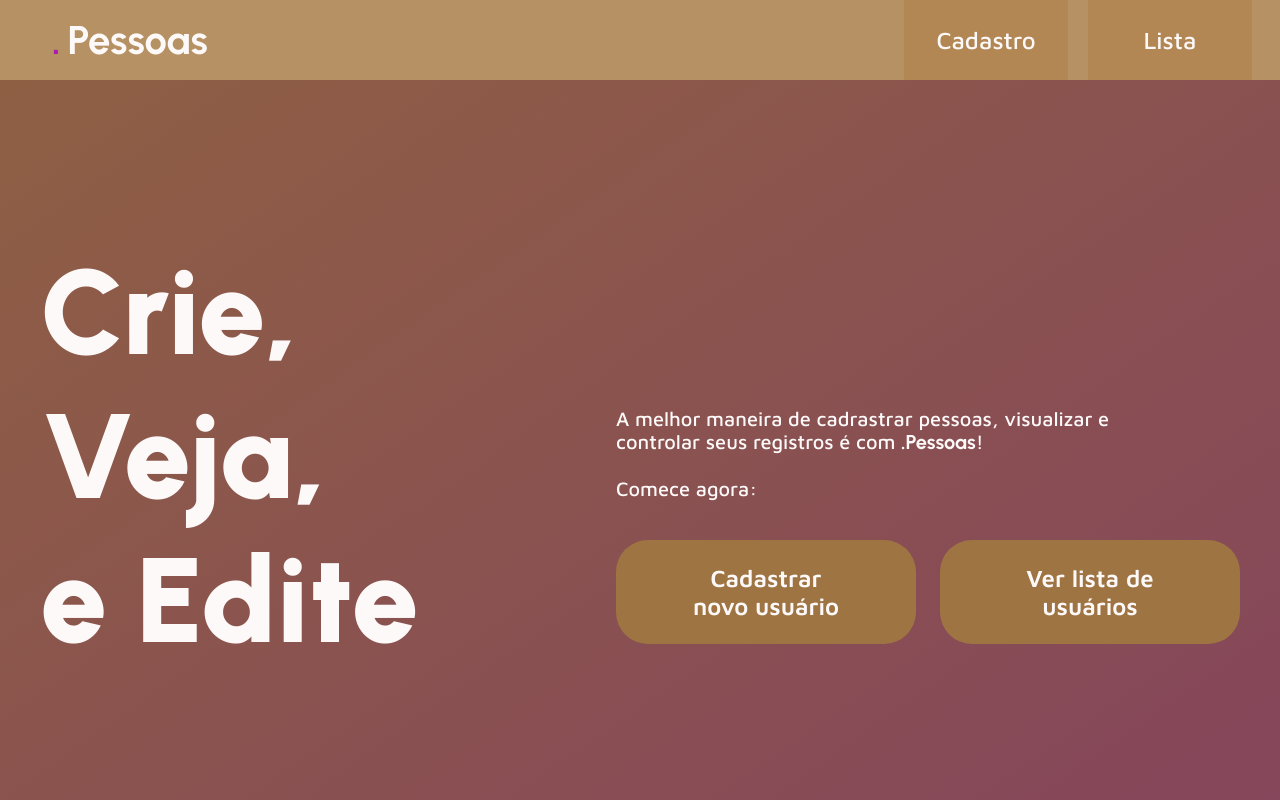
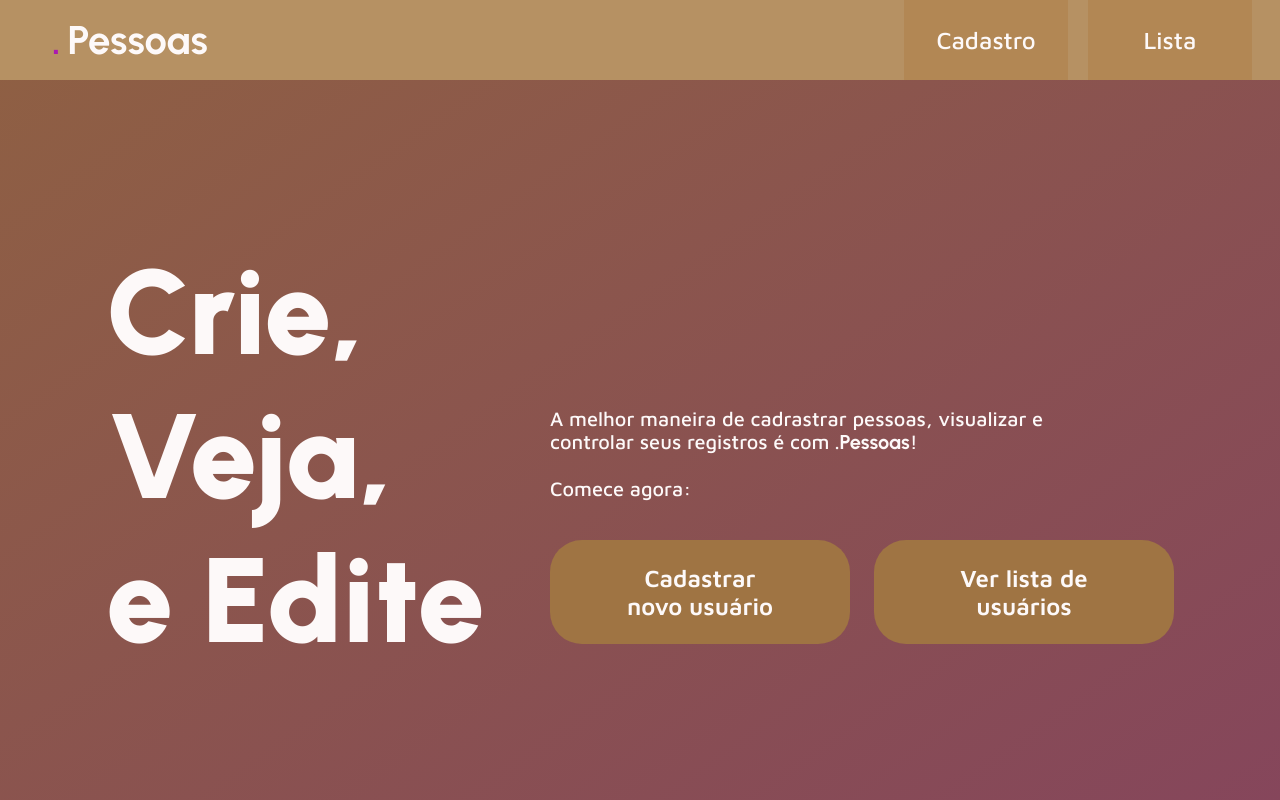
Before and after one commit to emararipe/desenvolve-desafio-15, a React (Create React App) app: page / in a window 1280 px wide. Shown: the top 800 px of the page. Built offline with nearby package versions, Linux system fonts and the light colour scheme; a web font is replaced by a local one.

Commit message:
fix css home, cadastro e atualização de dados

```diff
--- a/src/components/titulos.tsx
+++ b/src/components/titulos.tsx
@@ -2,26 +2,27 @@ import styled from 'styled-components'
 
 export const TituloPrincipal = styled.h1`
   font-size: 5em;
+  line-height: 5rem;
   font-weight: 900;
-  font-family: 'Urbanist', sans-serif;
+  font-family: var(--fonte-titulos-logo);
   color: var(--destaque-secundario);
   text-align: center;
   padding-bottom: 3.25rem;
 `
 
 export const TituloPrincipalMenor = styled(TituloPrincipal)`
-  font-size: 3em;
+  font-size: 3.5em;
 `
 
 export const TituloHero = styled.h1`
-  font-size: 120px;
+  font-size: 7.5em;
   font-weight: 900;
-  font-family: 'Urbanist', sans-serif;
+  font-family: var(--fonte-titulos-logo);
 `
 
 export const TituloErro = styled.h1`
-  font-size: 128px;
+  font-size: 8em;
   font-weight: 900;
-  font-family: 'Urbanist', sans-serif;
+  font-family: var(--fonte-titulos-logo);
   color: var(--destaque-secundario);
   `
--- a/src/index.css
+++ b/src/index.css
@@ -23,6 +23,7 @@
   --footer-texto: #948C83;
 
   --fonte-principal: 'Maven Pro', sans-serif;
+  --fonte-titulos-logo: 'Urbanist', sans-serif;
 
   --content-range: 1200px;
 
--- a/src/pages/atualizacao-cadastro.tsx
+++ b/src/pages/atualizacao-cadastro.tsx
@@ -1,12 +1,19 @@
-import React from 'react'
 import Layout from '../Layout'
+import { TituloPrincipalMenor } from '../components/titulos'
+import FormularioCadastro from '../components/formulario-cadastro/formulario-cadastro'
+import './cadastro-e-atualizacao.css'
 
-function AtualizacaoCadastro() {
+function Atualizacao() {
   return (
     <Layout>
-       <div>Atualização de dados teste</div>
+       <section className='main-cadastro'>
+          <div className='paginas container'>
+            <TituloPrincipalMenor>Atualização de dados</TituloPrincipalMenor>
+            <FormularioCadastro tipo='atualizacao' />
+          </div>
+       </section>
     </Layout>
    )
 }
 
-export default AtualizacaoCadastro
+export default Atualizacao
--- a/src/pages/home.css
+++ b/src/pages/home.css
@@ -28,7 +28,7 @@
 }
 
 .chamada-hero{
-  width: 27.25em;
+  inline-size: 3.5em;
 }
 
 .hero-texto{
```
Also changed, not shown: src/components/lista-pessoas/listas-pessoas.tsx (added).
